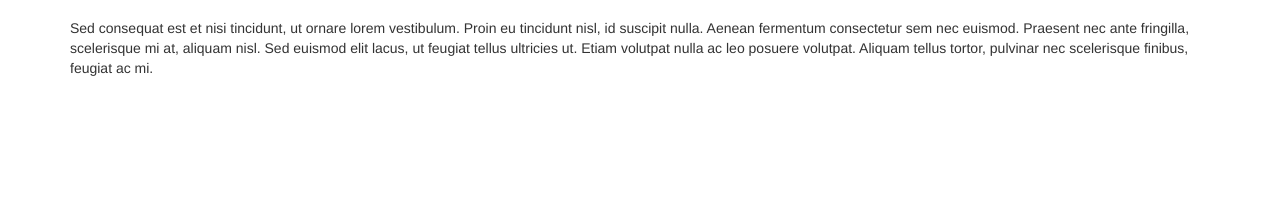
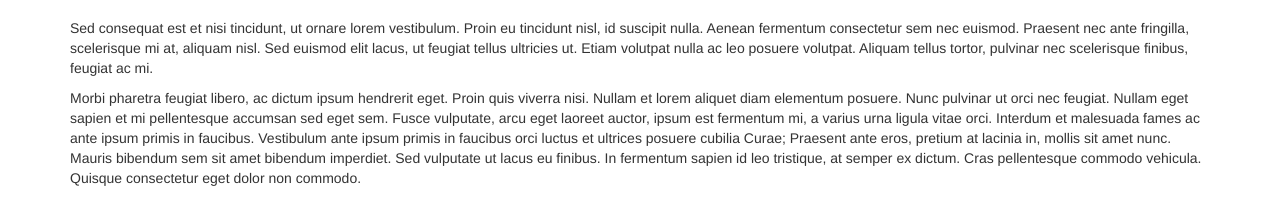
Before and after one commit to hexacta/hx-docker, a plain HTML site: page flask-dev/app/hello/templates/hello.html in a window 1280 px wide. Shown: the part 102-326 px from the top of the page. Drawn offline with nearby package versions, Linux system fonts and the light colour scheme.

```diff
--- a/flask-dev/app/hello/templates/hello.html
+++ b/flask-dev/app/hello/templates/hello.html
@@ -13,6 +13,7 @@
       <h1>Hello flask!</h1>
     </div>
     <p>Sed consequat est et nisi tincidunt, ut ornare lorem vestibulum. Proin eu tincidunt nisl, id suscipit nulla. Aenean fermentum consectetur sem nec euismod. Praesent nec ante fringilla, scelerisque mi at, aliquam nisl. Sed euismod elit lacus, ut feugiat tellus ultricies ut. Etiam volutpat nulla ac leo posuere volutpat. Aliquam tellus tortor, pulvinar nec scelerisque finibus, feugiat ac mi.</p>
+    <p>Morbi pharetra feugiat libero, ac dictum ipsum hendrerit eget. Proin quis viverra nisi. Nullam et lorem aliquet diam elementum posuere. Nunc pulvinar ut orci nec feugiat. Nullam eget sapien et mi pellentesque accumsan sed eget sem. Fusce vulputate, arcu eget laoreet auctor, ipsum est fermentum mi, a varius urna ligula vitae orci. Interdum et malesuada fames ac ante ipsum primis in faucibus. Vestibulum ante ipsum primis in faucibus orci luctus et ultrices posuere cubilia Curae; Praesent ante eros, pretium at lacinia in, mollis sit amet nunc. Mauris bibendum sem sit amet bibendum imperdiet. Sed vulputate ut lacus eu finibus. In fermentum sapien id leo tristique, at semper ex dictum. Cras pellentesque commodo vehicula. Quisque consectetur eget dolor non commodo.</p>
   </div>
 </body>
 </html>
```
Also changed, not shown: 3 other files.
